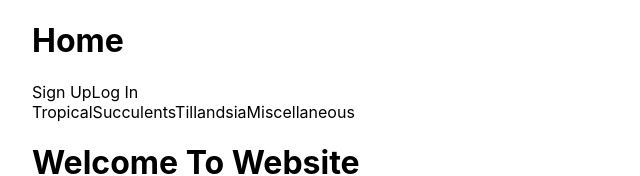
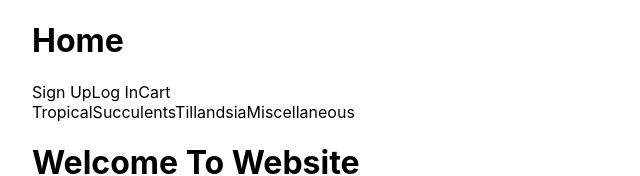
Before and after one commit to DeadpanCakes/houseplant_user, a Next.js app: page / in a window 1280 px wide. Shown: the top 176 px of the page, without its empty margins (0-640 px from the left). Built offline with nearby package versions, Linux system fonts and the light colour scheme.

Commit message:
extracted header into own component

```diff
--- /dev/null
+++ b/components/Header.tsx
@@ -0,0 +1,28 @@
+import Link from "next/link";
+import BannerNav from "../components/BannerNav";
+
+const Header = () => {
+  return (
+    <header>
+      <Link href="/">
+        <a>
+          <h1>Home</h1>
+        </a>
+      </Link>
+      <nav>
+        <Link href="/register">
+          <a>Sign Up</a>
+        </Link>
+        <Link href="/log-in">
+          <a>Log In</a>
+        </Link>
+        <Link href="/cart">
+          <a>Cart</a>
+        </Link>
+      </nav>
+      <BannerNav />
+    </header>
+  );
+};
+
+export default Header;
--- a/layouts/Default.tsx
+++ b/layouts/Default.tsx
@@ -1,21 +1,10 @@
 import Link from "next/link";
-import BannerNav from "../components/BannerNav";
+import Header from "../components/Header";
 
 const Default = ({ children }) => {
   return (
     <>
-      <header>
-        <h1>Home</h1>
-        <nav>
-          <Link href="/register">
-            <a>Sign Up</a>
-          </Link>
-          <Link href="/log-in">
-            <a>Log In</a>
-          </Link>
-        </nav>
-        <BannerNav />
-      </header>
+      <Header />
       {children}
       <footer>
         <p>Copyright 2022</p>
```
